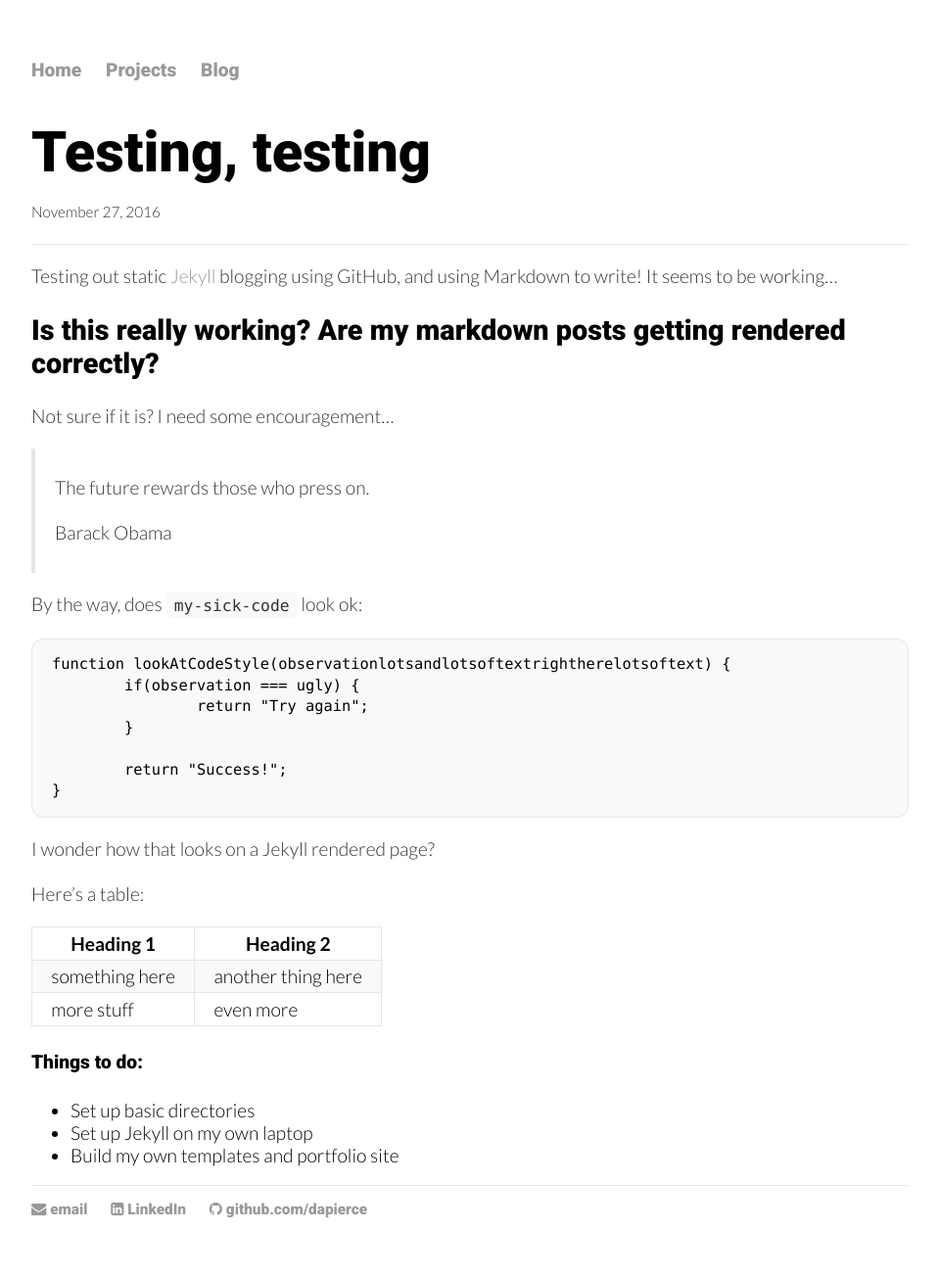
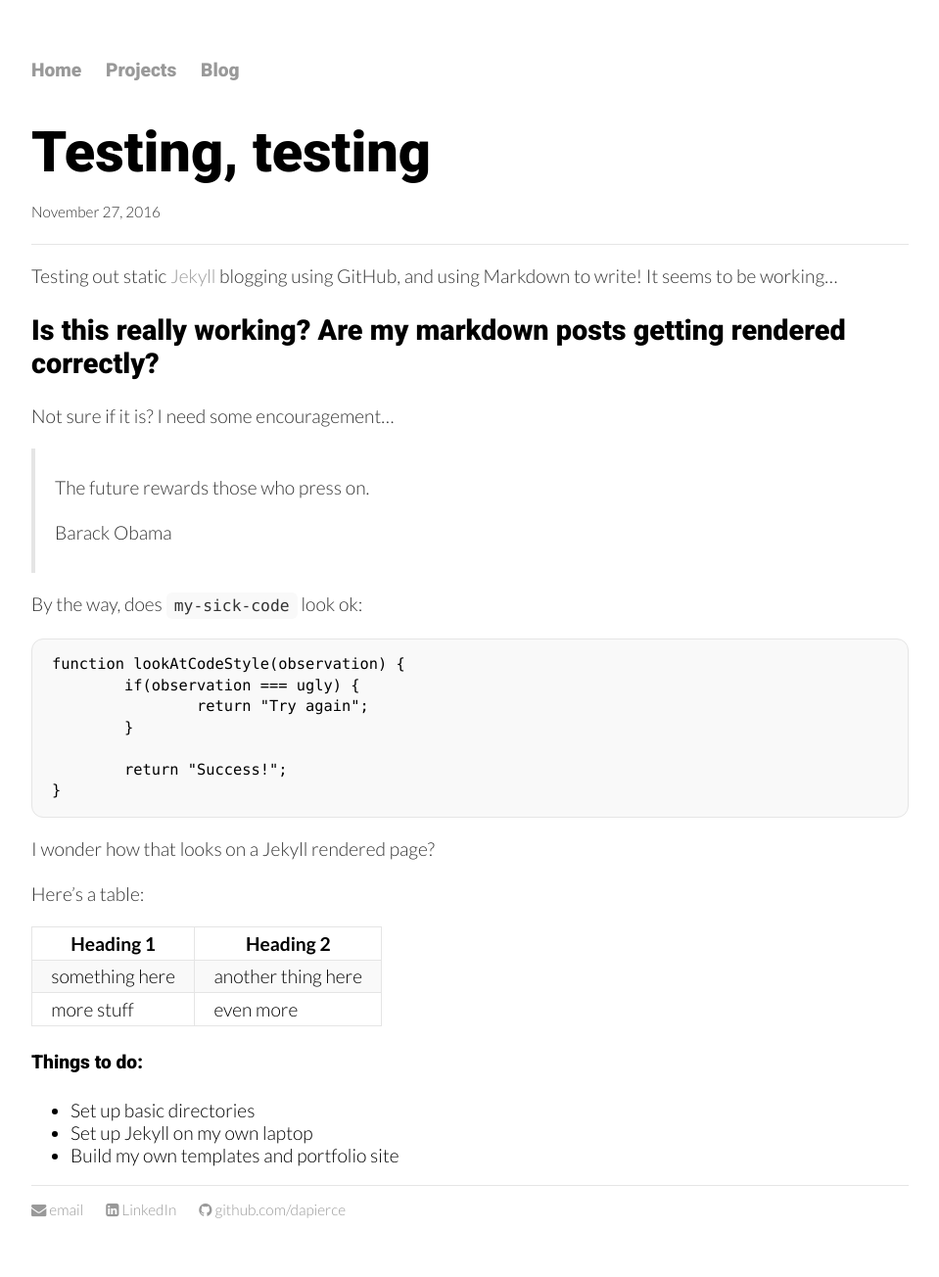
Before and after one commit to dapierce/dapierce.github.io-archive, a Jekyll site: the page built from _posts/2016-11-27-testing.md, in a window 1280 px wide. Shown: the whole page at 98% size, without its empty margins (160-1119 px from the left). Built offline with Jekyll 4.4.1, drawn with Linux system fonts in a browser that asks for light colours.

Commit message:
New blog entry

```diff
--- a/_layouts/default.html
+++ b/_layouts/default.html
@@ -14,7 +14,7 @@
 <nav>
 	<ul>
 		<li><a href="/">Home</a></li>
-		<li><a href="#projects">Projects</a></li>
+		<li><a href="/#projects">Projects</a></li>
 		<li><a href="/blog">Blog</a></li>
 	</ul>
 </nav>
--- a/_posts/2016-11-27-testing.md
+++ b/_posts/2016-11-27-testing.md
@@ -16,7 +16,7 @@ Not sure if it is? I need some encouragement...
 
 By the way, does `my-sick-code` look ok:
 
-	function lookAtCodeStyle(observationlotsandlotsoftextrightherelotsoftext) {
+	function lookAtCodeStyle(observation) {
 		if(observation === ugly) {
 			return "Try again";
 		}
--- a/css/main.css
+++ b/css/main.css
@@ -7,7 +7,6 @@ body {
 nav ul, footer ul {
   padding: 0px;
   list-style: none;
-  font-weight: bold;
 }
 nav ul li, footer ul li {
   display: inline;
@@ -23,7 +22,7 @@ a:hover {
 h1 {
   font-size: 3em;
 }
-h1,h2,h3,h4,h5,h6,nav,footer {
+h1,h2,h3,h4,h5,h6,nav {
   font-family: 'Roboto', sans-serif;
   font-weight: normal;
 }
@@ -66,10 +65,18 @@ ul.posts li {
 
 /* Tablet and Desktop Screens */
 
-@media (min-width: 500px) {
+@media (min-width: 750px) {
+  body {
+    font-size: 1.2em;
+  }
+  .portrait {
+    max-width: 400px;
+  }
+}
+
+@media (min-width: 600px) {
 
   body {
-    font-size: 1.2em;
     margin: 60px auto;
     width: 70%;
   }
@@ -82,7 +89,7 @@ ul.posts li {
     border-radius: 100%;
     width: 46%;
     margin-right: 2%;
-    max-width: 400px;
+    max-width: 300px;
   }
   .text {
     display: inline-block;
```
